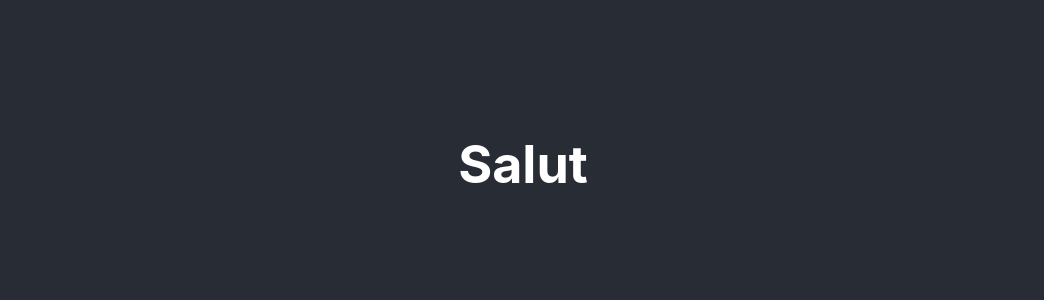
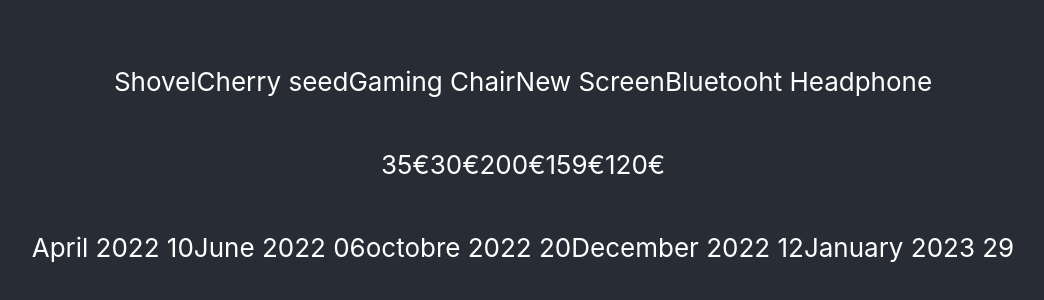
Before and after one commit to Flaimpeur/React, a React (Create React App) app in the folder my-app/: page / in a window 1280 px wide. Shown: the part 236-536 px from the top of the page, without its empty margins (117-1161 px from the left). Built offline with nearby package versions, Linux system fonts and the light colour scheme.

Commit message:
Affichage de mon tableau

```diff
--- a/my-app/src/App.js
+++ b/my-app/src/App.js
@@ -34,9 +34,22 @@ function App() {
     },
   ]
 
+
   return (
     <div className='App-header'>
-      <h1>Salut</h1>
+      <p>{myBord.map((el)=>(
+        el.id
+      ))}</p>
+
+      <p>{myBord.map((el)=>(
+        el.value
+      ))}</p>
+
+      <p>{myBord.map((el)=>(
+        el.date
+      ))}</p>
+
+
     </div>
   );
 }
```
